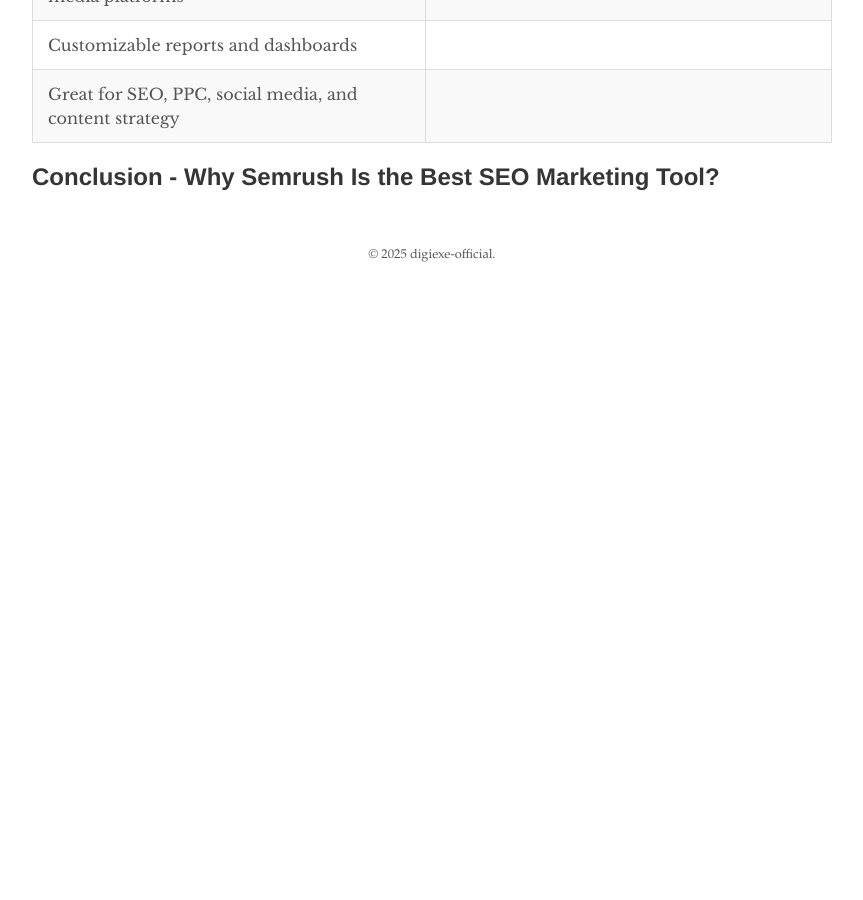
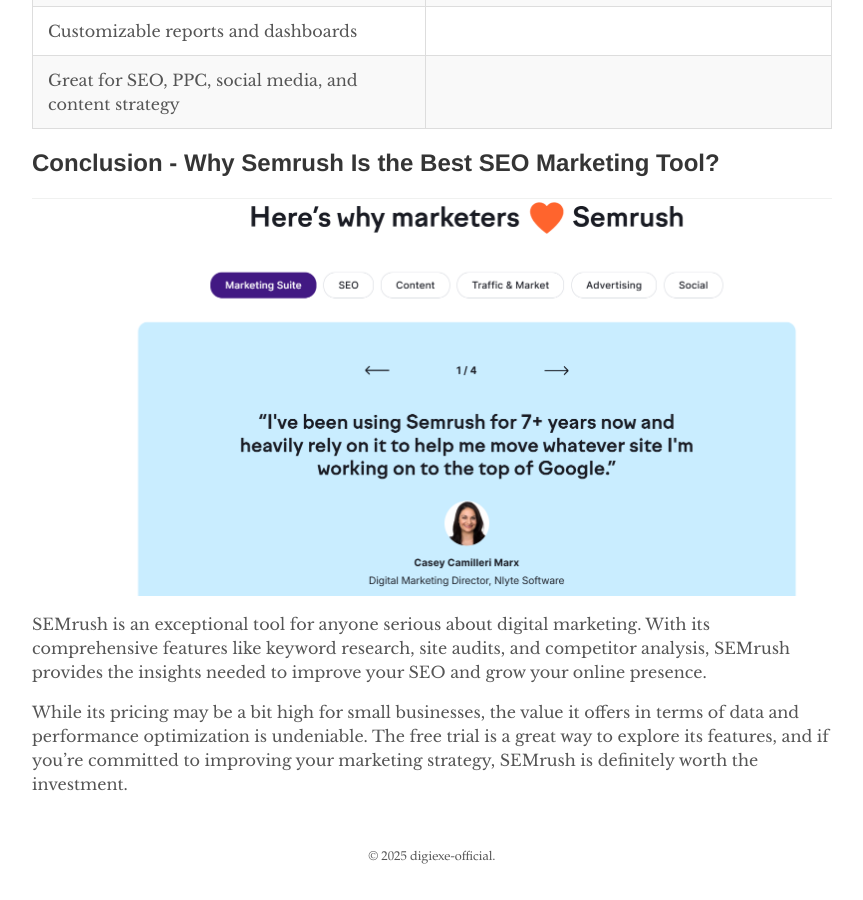
Before and after one commit to digiexe-official/dg, a Jekyll site: the page built from wp/semrush review.md, in a window 1280 px wide and 900 px high, scrolled down 5044 px. Shown: the whole window, without its empty margins (208-1071 px from the left). Built offline with Jekyll 4.4.1, drawn with Linux system fonts in a browser that asks for light colours; before the commit the page ends 5342 px from its top, so only the background shows below that; some of the changed text lies outside the part shown.

Commit message:
added conclusion

```diff
--- a/wp/semrush review.md
+++ b/wp/semrush review.md
@@ -54,14 +54,14 @@ SEMrush is a powerful, all-in-one digital marketing platform that equips markete
 
 Here’s a closer look at SEMrush’s core capabilities:
 
-![Semrush Features](https://raw.githubusercontent.com/digiexe-official/dg/refs/heads/main/imgs/semrush/semrush%20features.png)
+![Semrush Features](https://raw.githubusercontent.com/digiexe-official/dg/refs/heads/main/imgs/semrush/semrush%20free%20trial.png)
 
 ### 1. SEO Tools: Elevate Your Search Engine Performance
 
 SEMrush’s robust SEO toolkit helps you optimize your website, uncover high-value keywords, and outrank competitors. Key features include:
 
 - **Keyword Research**: Discover high-impact keywords with SEMrush’s Keyword Magic Tool, which provides metrics like search volume, keyword difficulty, and competitive insights to fuel your SEO strategy.
-- **Site Audit**: The Site Audit Tool scans your website for over 130 technical and SEO issues—such as broken links, slow pages, or missing metadata—offering clear recommendations to boost performance.
+- **Site Audit**: The Site Audit Tool scans your website for over 130 technical and SEO issues, such as broken links, slow pages, or missing metadata, offering clear recommendations to boost performance.
 - **Backlink Analysis**: Track and analyze your backlink profile, identify toxic links, and spy on competitors’ backlinks to strengthen your site’s authority.
 - **Competitor Analysis**: Gain a competitive edge by analyzing rivals’ keyword rankings, traffic sources, and backlink strategies to uncover opportunities for growth.
 - **On-Page SEO**: The On-Page SEO Checker delivers tailored recommendations to optimize individual pages for better rankings and user experience.
@@ -122,3 +122,9 @@ Whether you’re a small business or a seasoned agency, its versatile tools make
 | Great for SEO, PPC, social media, and content strategy              |                             |
 
 ## Conclusion - Why Semrush Is the Best SEO Marketing Tool?
+
+![Semrush Customer support](https://raw.githubusercontent.com/digiexe-official/dg/refs/heads/main/imgs/semrush/semrush%20customer%20review.png)
+
+SEMrush is an exceptional tool for anyone serious about digital marketing. With its comprehensive features like keyword research, site audits, and competitor analysis, SEMrush provides the insights needed to improve your SEO and grow your online presence.
+
+While its pricing may be a bit high for small businesses, the value it offers in terms of data and performance optimization is undeniable. The free trial is a great way to explore its features, and if you're committed to improving your marketing strategy, SEMrush is definitely worth the investment.
```
